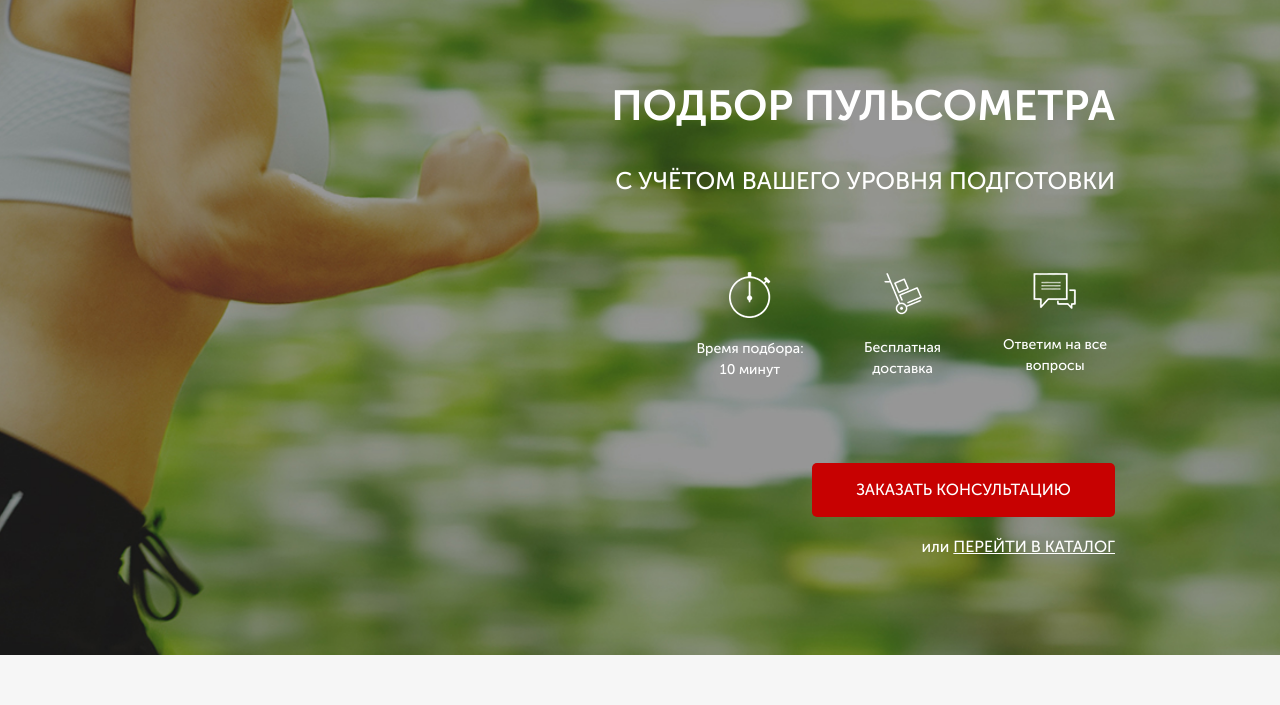
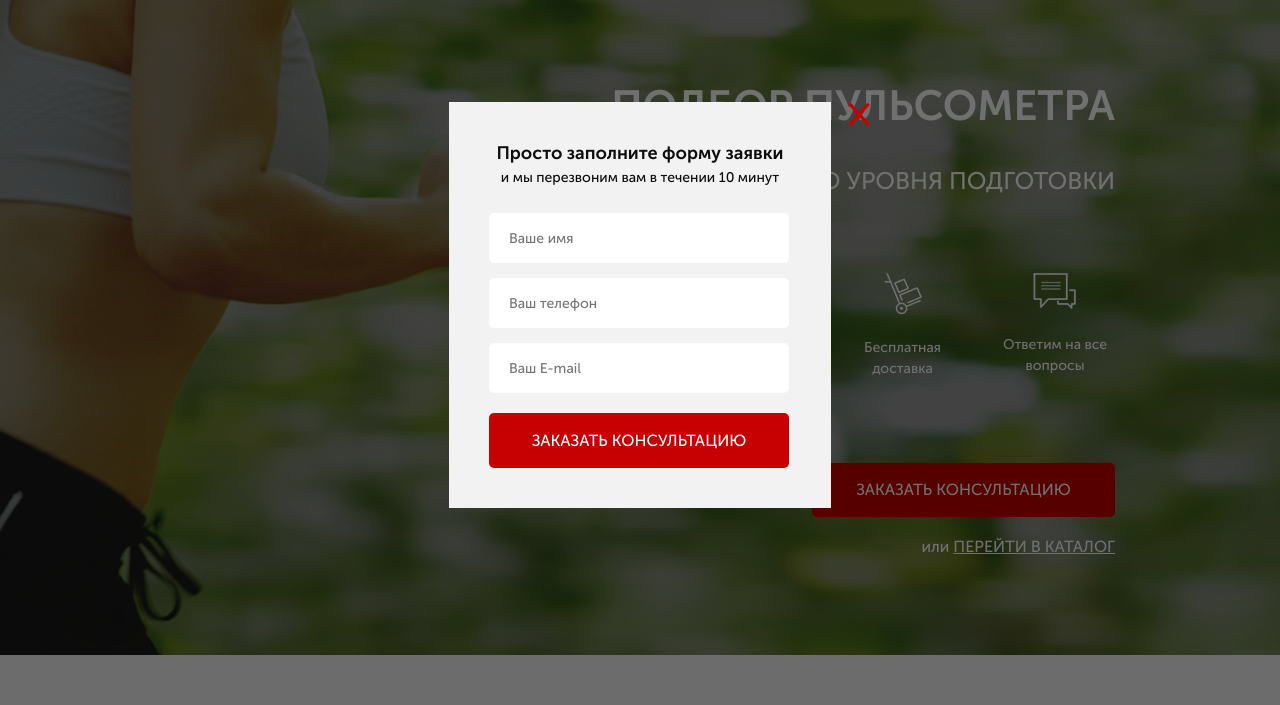
Before and after one commit to AnatoliyStarskiy/RunSmart, a website: page src/index.html in a window 1280 px wide. Both pictures are taken after a click on the button "ЗАКАЗАТЬ ЗВОНОК". Shown: the part 95-800 px from the top of the page. Drawn offline with Linux system fonts and the light colour scheme.

Commit message:
модальные окна

```diff
--- a/src/index.html
+++ b/src/index.html
@@ -25,7 +25,7 @@
                 </div>
                 <div class="header__contacts">
                     <a href="tel:+74999228974" class="header__phone">+7 (499) 922-89-74</a>
-                    <button class="button">заказать звонок</button>
+                    <button data-modal="consultation" class="button">заказать звонок</button>
                 </div>
             </header>
             <div class="promo__wrapper">
@@ -48,7 +48,7 @@
 
                     </div>
                 </div>
-                <button class="button button_main">заказать кОНСУЛЬТАЦИЮ</button>
+                <button data-modal="consultation" class="button button_main">заказать кОНСУЛЬТАЦИЮ</button>
                 <div class="promo__link">
                     или
                     <a href="#">ПЕРЕЙТИ В КАТАЛОГ</a>
@@ -170,7 +170,7 @@
                     <div class="catalog-item__wrapper">
                         <div class="catalog-item__content catalog-item__content_active">
                             <img src="img/cards/card_1.png" alt="pulsometr" class="catalog-item__img">
-                            <h3 class="catalog-item__subtitle">Пульсометр Polar FT1</h3>
+                            <h3 class="catalog-item__subtitle">Пульсометр Suunto M2</h3>
                             <p class="catalog-item__descr">Для первых шагов в тренировках, основанных на сердечном ритме
                             </p>
                             <a href="#" class="catalog-item__link">ПОДРОБНЕЕ</a>
@@ -294,7 +294,7 @@
                     <div class="catalog-item__wrapper">
                         <div class="catalog-item__content catalog-item__content_active">
                             <img src="img/cards/card_1.png" alt="pulsometr" class="catalog-item__img">
-                            <h3 class="catalog-item__subtitle">Пульсометр Polar FT1</h3>
+                            <h3 class="catalog-item__subtitle">Пульсометр Suunto M2</h3>
                             <p class="catalog-item__descr">Для первых шагов в тренировках, основанных на сердечном ритме
                             </p>
                             <a href="#" class="catalog-item__link">ПОДРОБНЕЕ</a>
@@ -327,7 +327,7 @@
                     <div class="catalog-item__wrapper">
                         <div class="catalog-item__content catalog-item__content_active">
                             <img src="img/cards/card_1.png" alt="pulsometr" class="catalog-item__img">
-                            <h3 class="catalog-item__subtitle">Пульсометр Polar FT1</h3>
+                            <h3 class="catalog-item__subtitle">Пульсометр Polar FT4</h3>
                             <p class="catalog-item__descr">Для первых шагов в тренировках, основанных на сердечном ритме
                             </p>
                             <a href="#" class="catalog-item__link">ПОДРОБНЕЕ</a>
@@ -569,6 +569,37 @@
     </footer>
 
 
+    <div class="overlay">
+        <div class="modal" id="consultation">
+            <div class="modal__close">&times;</div>
+            <div class="modal__subtitle">Просто заполните форму заявки</div>
+            <div class="modal__descr">и мы перезвоним вам в течении 10 минут</div>
+            <form class="feed-form feed-form_mt25" action="#">
+                <input name="name" required type="text" placeholder="Ваше имя">
+                <input name="phone" required type="number" placeholder="Ваш телефон">
+                <input name="email" required type="email" placeholder="Ваш E-mail">
+                <button type="button" class="button button_submit">заказать кОНСУЛЬТАЦИЮ</button>
+            </form>
+        </div>
+        <div class="modal" id="order">
+            <div class="modal__close">&times;</div>
+            <div class="modal__subtitle">Ваш заказ:</div>
+            <div class="modal__descr">Пульсометр Polar FT1</div>
+            <form class="feed-form feed-form_mt25" action="#">
+                <input name="name" required type="text" placeholder="Ваше имя">
+                <input name="phone" required type="number" placeholder="Ваш телефон">
+                <input name="email" required type="email" placeholder="Ваш E-mail">
+                <button type="button" class="button button_submit">купить</button>
+            </form>
+        </div>
+        <div class="modal modal_mini" id="thanks">
+            <div class="modal__close">&times;</div>
+            <div class="modal__subtitle">Спасибо за вашу заявку!</div>
+            <div class="modal__descr">Наш менеджер свяжется с вами <br> в ближайшее время!</div>
+        </div>
+    </div>
+
+
     <script src="js/jquery.min.js"></script>
     <script src="js/tiny-slider.js"></script>
     <script src="js/script.js"></script>
--- a/src/js/script.js
+++ b/src/js/script.js
@@ -70,4 +70,21 @@ $(document).ready(function () {
 
     toggleSlide('.catalog-item__link');
     toggleSlide('.catalog-item__back');
+
+
+    // Modal
+
+    $('[data-modal="consultation"]').on('click', function(){
+        $('.overlay, #consultation').fadeIn('slow');
+    });
+    $('.modal__close').on('click', function(){
+        $('.overlay, #consultation, #order, #thanks').fadeOut('slow');
+    });
+
+    $('.button_mini').each(function(i){
+        $(this).on('click', function(){
+            $('#order .modal__descr').text($('.catalog-item__subtitle').eq(i).text());
+            $('.overlay, #order').fadeIn('slow');
+        });
+    });
 });
--- a/src/sass/blocks/_forms.scss
+++ b/src/sass/blocks/_forms.scss
@@ -18,4 +18,7 @@
             margin-bottom: 20px;
         }
     }
+    &_mt25 {
+        margin-top: 25px;
+    }
 }
--- a/src/sass/blocks/_media.scss
+++ b/src/sass/blocks/_media.scss
@@ -159,11 +159,27 @@
         &__item {
             flex-direction: column;
             justify-content: center;
-            align-items:center;
+            align-items: center;
         }
 
         &__text {
             margin-top: 40px;
         }
     }
+
+    .footer {
+        &__info {
+            width: 94vw;
+            height: 250px;
+            padding: 25px;
+        }
+    }
+
+    .modal {
+        width: 270px;
+
+        .feed-form {
+            width: 190px;
+        }
+    }
 }
--- /dev/null
+++ b/src/sass/blocks/_modal.scss
@@ -0,0 +1,51 @@
+.overlay {
+    position: fixed;
+    width: 100%;
+    height: 100%;
+    top: 0;
+    left: 0;
+    background-color: rgba($color: #000000, $alpha: .56);
+    display: none;
+}
+
+.modal {
+    position: absolute;
+    top: 50%;
+    left: 50%;
+    transform: translate(-50%, -50%);
+    width: 382px;
+    min-height: 402px;
+    background: #F2F2F2;
+    padding: 38px 40px 40px;
+
+    &__close {
+        position: absolute;
+        top: 0;
+        right: -40px;
+        font-size: 41px;
+        line-height: 21px;
+        color: $main-color;
+        cursor: pointer;
+    }
+
+    &__subtitle {
+        font-weight: 700;
+        font-size: 18px;
+        color: #0D0D0D;
+        text-align: center;
+    }
+
+    &__descr {
+        font-weight: 500;
+        font-size: 14px;
+        text-align: center;
+        color: #0D0D0D;
+    }
+    &_mini {
+        min-height: 140px;
+    }
+}
+
+#consultation, #order, #thanks {
+    display: none;
+}
--- a/src/sass/style.scss
+++ b/src/sass/style.scss
@@ -22,4 +22,5 @@
 @import 'blocks/catalog';
 @import 'blocks/feedback';
 @import 'blocks/footer';
+@import 'blocks/modal';
 @import 'blocks/media';
```
Also changed, not shown: src/css/style.min.css.
